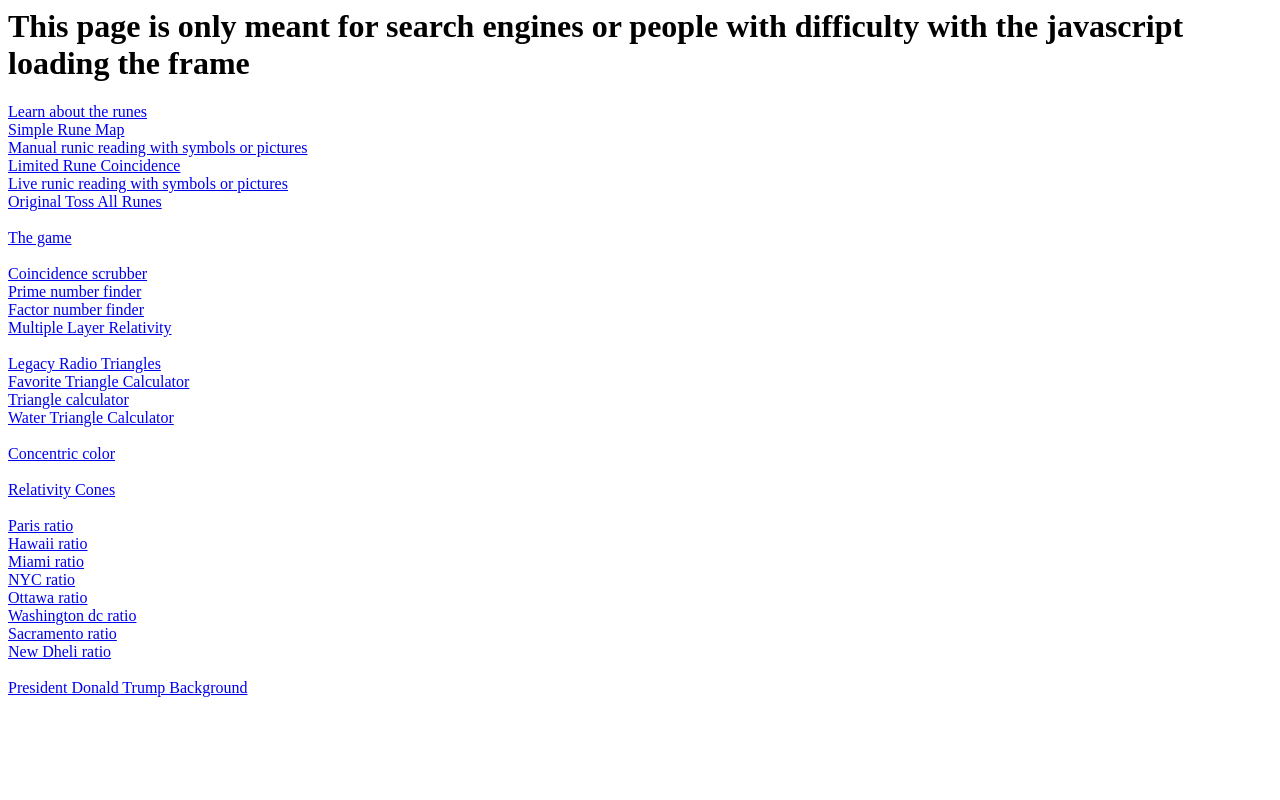
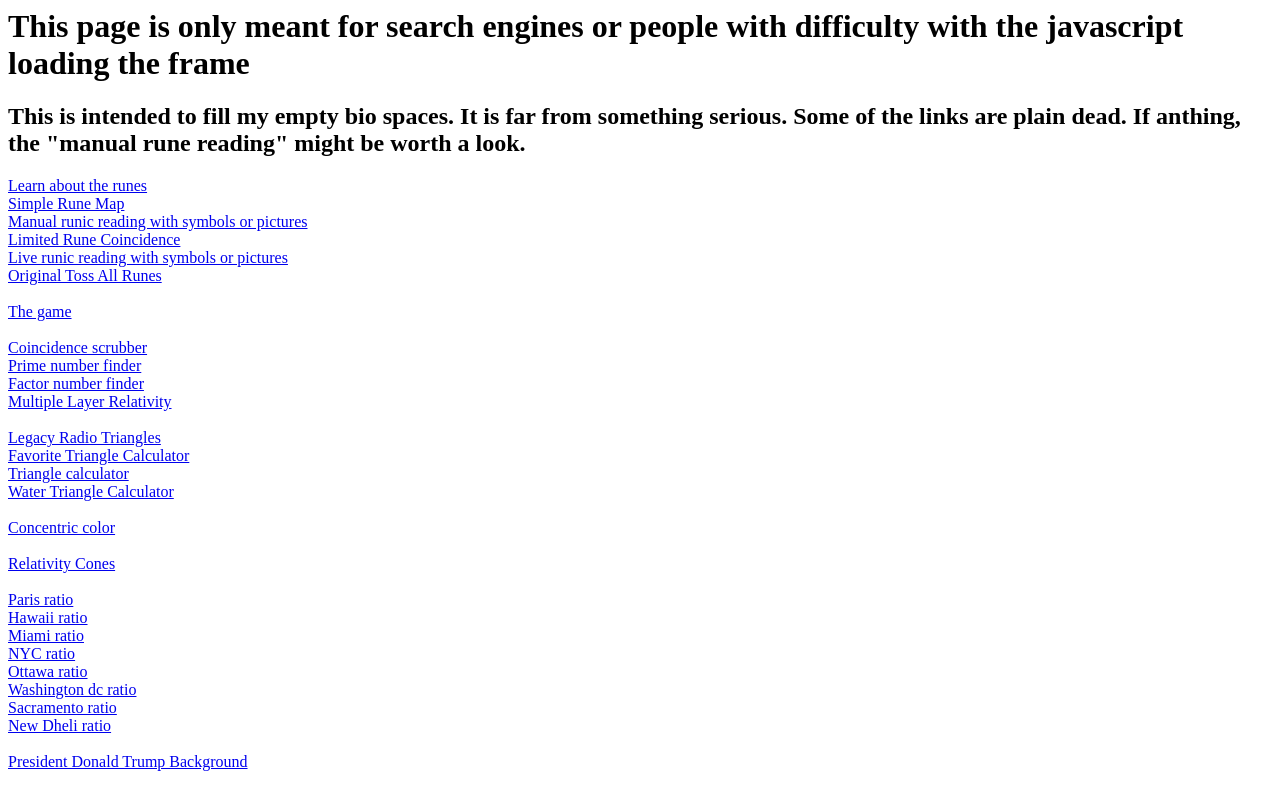
Before and after one commit to Alfredo229/Alfredo229.github.io, a plain HTML site: page index.html in a window 1280 px wide. Drawn offline with Linux system fonts and the light colour scheme.

Commit message:
Update index.html

```diff
--- a/index.html
+++ b/index.html
@@ -5,6 +5,7 @@
 
 <body>
 <h1>This page is only meant for search engines or people with difficulty with the javascript loading the frame</h1>
+<h2>This is intended to fill my empty bio spaces. It is far from something serious. Some of the links are plain dead. If anthing, the "manual rune reading" might be worth a look.</h2>
 <a href="learn.html">Learn about the runes</a><br>
 <a href="map.html">Simple Rune Map</a><br>
 <a href="single rune.html">Manual runic reading with symbols or pictures</a><br>
```
